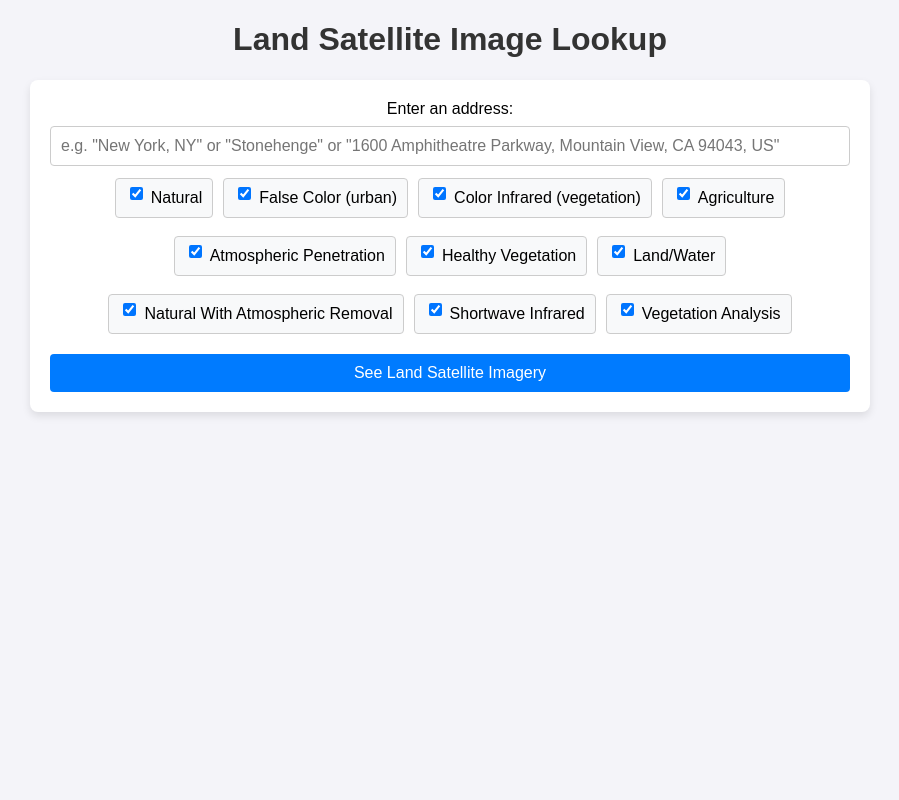
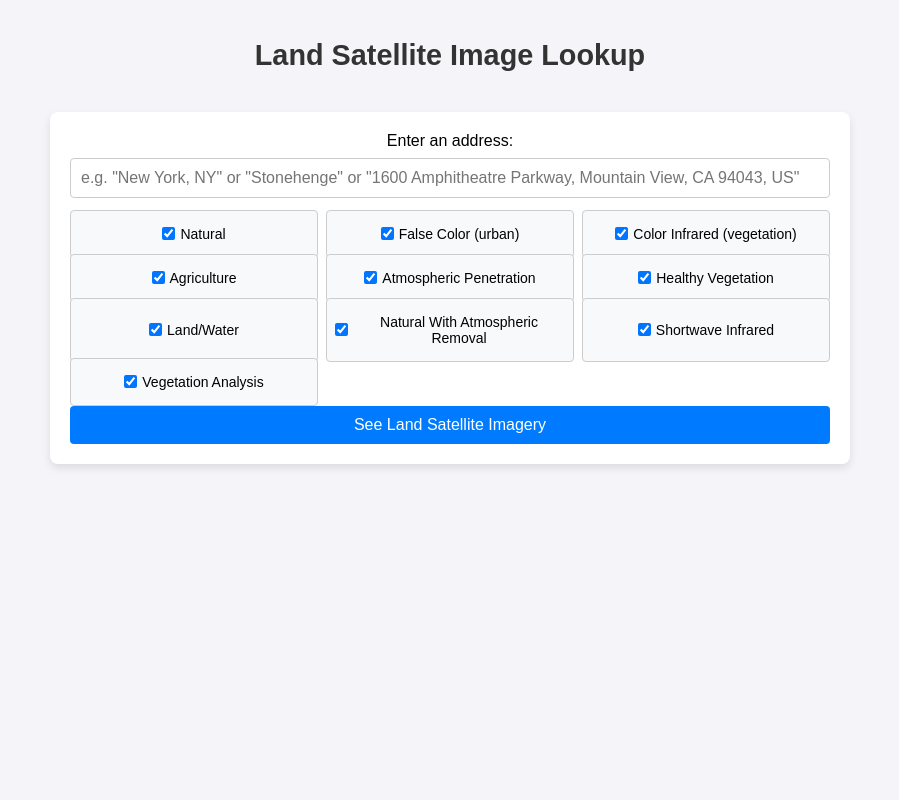
Before and after one commit to matvm1/landsat_imagery, a Flask app: page / in a window 1280 px wide. Shown: the whole page, without its empty margins (190-1089 px from the left). Run offline with Flask 3, Linux system fonts and the light colour scheme.

Commit message:
feat(mobile): Enahnced mobile view of home page. Fixed form layout, added word-breaks to button text, added dynamic sizing, added media queries for smaller screens. Changed button layout from flex to grid.

```diff
--- a/app/static/styles/layout.css
+++ b/app/static/styles/layout.css
@@ -1,36 +1,49 @@
 body {
     font-family: Arial, sans-serif;
-    display: flex;
-    align-items: center;
-    height: 100vh;
     margin: 0;
     background-color: #f4f4f9;
+    min-height: 100vh;
+    display: flex;
     flex-direction: column;
+    align-items: center;
     justify-content: flex-start;
-    overflow: auto;
+    padding: 20px;
+    box-sizing: border-box;
     text-align: center;
 }
+
 a {
     text-decoration: none;
 }
+
+header {
+    width: 100%;
+    margin-bottom: 20px;
+}
+
 header a {
     color: #333;
-    transition: all 0.2s ease; /* Add transition for smooth hover effect */
+    transition: all 0.2s ease;
 }
+
 header a:hover {
     color: #007bff;
-    transform: scale(1.05); /* Slightly increase size on hover */
+    transform: scale(1.05);
 }
-button {
-    padding: 10px 20px;
-    font-size: 16px;
-    color: #fff;
-    background-color: #007BFF;
-    border: none;
-    border-radius: 4px;
-    cursor: pointer;
+
+h1 {
+    font-size: 1.8rem;
+}
+
+.content {
     width: 100%;
+    max-width: 800px;
+    margin: 0 auto;
 }
-button:hover {
-    background-color: #0056b3;
+
+/* Media query for mobile devices */
+@media (max-width: 600px) {
+    h1 {
+        font-size: 1.5rem;
+    }
 }
--- a/app/static/styles/search_form.css
+++ b/app/static/styles/search_form.css
@@ -3,14 +3,18 @@ form {
     padding: 20px;
     border-radius: 8px;
     box-shadow: 0 4px 8px rgba(0, 0, 0, 0.1);
-    width: 800px;
+    width: 100%;
+    max-width: 800px;
     text-align: center;
+    box-sizing: border-box;
 }
+
 label {
     font-size: 16px;
     margin-bottom: 8px;
     display: block;
 }
+
 input {
     width: 100%;
     padding: 10px;
@@ -20,21 +24,78 @@ input {
     font-size: 16px;
     box-sizing: border-box;
 }
+
 .checkbox-group {
-    display: flex;
-    flex-wrap: wrap; /* Allows items to wrap onto the next line */
-    justify-content: center; /* Centers checkboxes horizontally */
-    gap: 10px; /* Adds spacing between checkboxes */
+    display: grid;
+    grid-template-columns: repeat(3, 1fr);
+    gap: 8px;
     margin-bottom: 12px;
+    width: 100%;
 }
+
 .checkbox-label {
     display: flex;
-    align-items: center; /* Ensures label text is aligned with checkbox */
-    gap: 5px; /* Adds space between checkbox and label text */
-    padding: 5px 10px;
+    align-items: center;
+    gap: 5px;
+    padding: 5px 8px;
     background: #f8f9fa;
     border-radius: 4px;
     border: 1px solid #ccc;
     cursor: pointer;
-    white-space: nowrap; /* Prevents label text from breaking */
+    font-size: 14px;
+    word-break: break-word;
+    height: 100%;
+    justify-content: center;
+    text-align: center;
 }
+
+.checkbox-label input {
+    margin: 0;
+    width: auto;
+}
+
+button {
+    padding: 10px 20px;
+    font-size: 16px;
+    color: #fff;
+    background-color: #007BFF;
+    border: none;
+    border-radius: 4px;
+    cursor: pointer;
+    width: 100%;
+}
+
+button:hover {
+    background-color: #0056b3;
+}
+
+/* Media queries for mobile devices */
+@media (max-width: 768px) {
+    .checkbox-group {
+        grid-template-columns: repeat(2, 1fr);
+    }
+
+    .checkbox-label {
+        font-size: 12px;
+        padding: 4px 5px;
+    }
+}
+
+@media (max-width: 480px) {
+    form {
+        padding: 12px;
+    }
+
+    .checkbox-group {
+        gap: 5px;
+    }
+
+    .checkbox-label {
+        font-size: 11px;
+        padding: 3px 4px;
+    }
+
+    input::placeholder {
+        font-size: 13px;
+    }
+}
--- a/app/templates/layout.html
+++ b/app/templates/layout.html
@@ -2,7 +2,7 @@
 <html lang="en">
 <head>
     <meta charset="UTF-8">
-    <meta name="viewport" content="width=device-width, initial-scale=1.0">
+    <meta name="viewport" content="width=device-width, initial-scale=1.0, maximum-scale=1.0, user-scalable=no">
     <title>Landsat Image Lookup - {% block title %}{% endblock %}</title>
     <link rel="stylesheet" href="../static/styles/layout.css">
     {% block extra_stylesheets %}{% endblock %}
@@ -13,7 +13,6 @@
             <h1>Land Satellite Image Lookup</h1>
         </a>
     </header>
-
     <div class="content">
         {% block content %}{% endblock %}
     </div>
```
